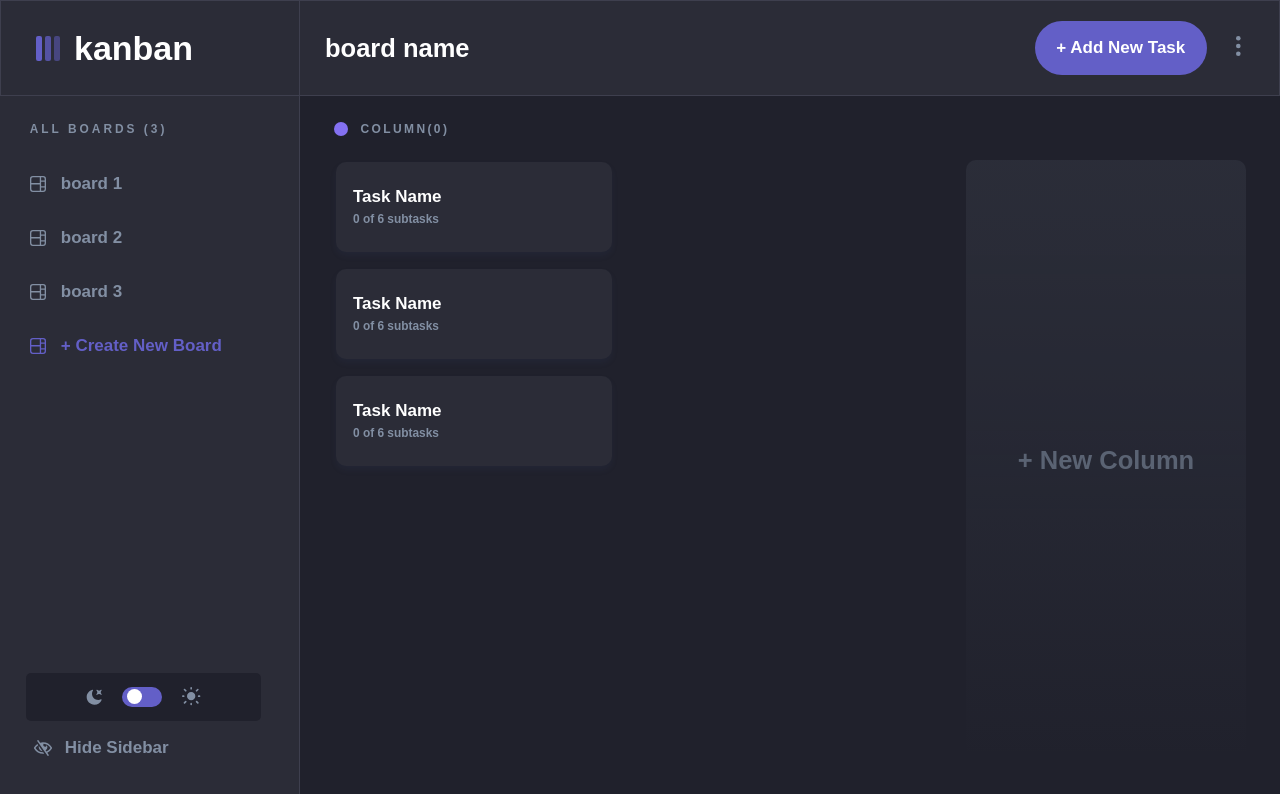
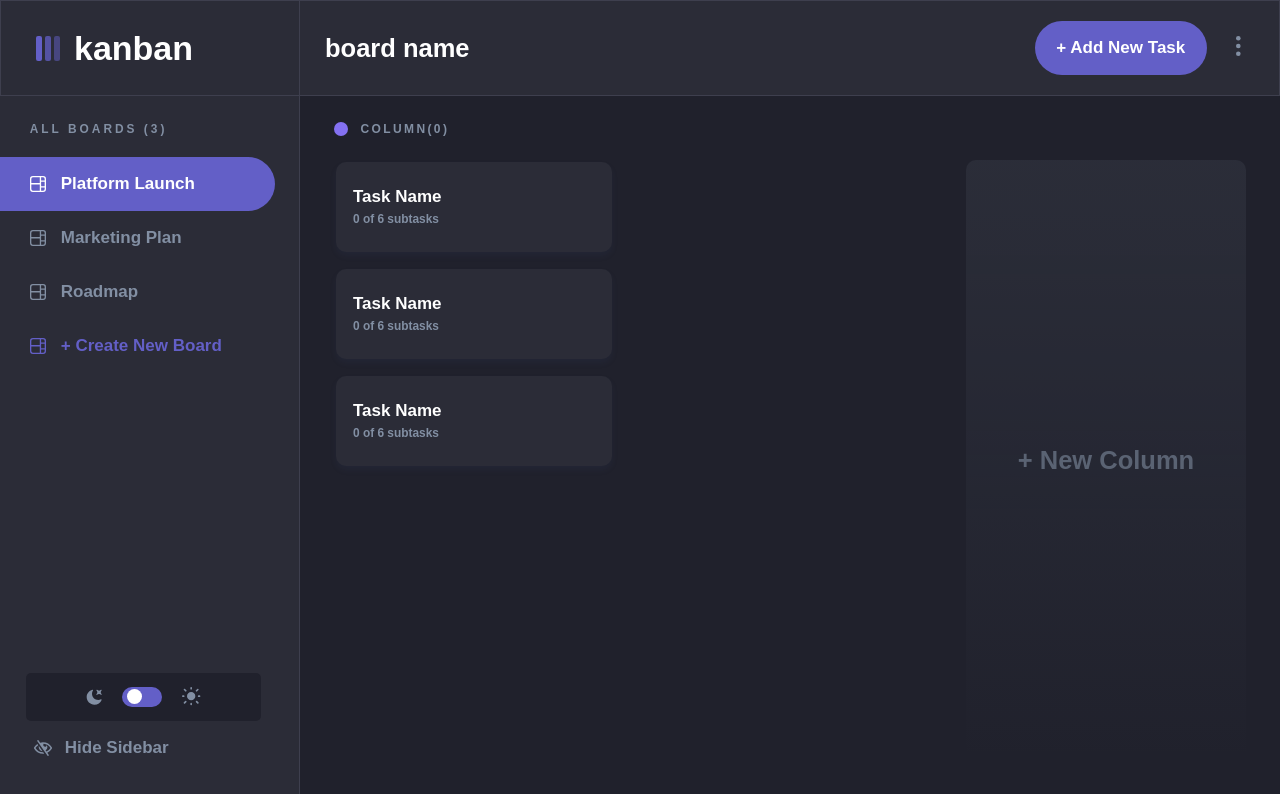
Before and after one commit to AndyGuit/kanban-task-management, a React (Vite) app: page / in a window 1280 px wide. Shown: the top 794 px of the page. Built offline with nearby package versions, Linux system fonts and the light colour scheme.

Commit message:
feat: add data types, rendering board buttons based on data, setting active board

```diff
--- a/src/layout/Sidebar/Sidebar.tsx
+++ b/src/layout/Sidebar/Sidebar.tsx
@@ -5,20 +5,25 @@ import {
   IconHideSidebar,
   IconShowSidebar,
 } from '../../components/Icons/Icons';
+import { IBoard } from '../../types/dataTypes';
 import ThemeToggler from '../../components/ThemeToggler/ThemeToggler';
 import Button from '../../components/UI/Button';
 import { RootState } from '../../store/index';
 import { uiActions } from '../../store/slices/ui-slice';
 import classes from './Sidebar.module.scss';
-
-const BOARD_NAMES = ['board 1', 'board 2', 'board 3'];
+import { dataActions } from '../../store/slices/data-slice';
 
 const Sidebar = () => {
   const dispatch = useDispatch();
   const hasSidebar = useSelector((state: RootState) => state.ui.hasSidebar);
+  const boards = useSelector((state: RootState) => state.data.boards);
 
   const toggleAside = () => {
     dispatch(uiActions.toggleSidebar());
+  };
+
+  const setActiveBoard = (boardId: string) => {
+    dispatch(dataActions.setActiveBoard(boardId));
   };
 
   const asideClasses = `sidebar ${classes['sidebar']} ${
@@ -29,15 +34,22 @@ const Sidebar = () => {
     <Fragment>
       <aside className={asideClasses}>
         <nav>
-          <h3>all boards ({BOARD_NAMES.length})</h3>
+          <h3>all boards ({boards.length})</h3>
           <ul className={classes['boards-list']}>
-            {BOARD_NAMES.map((board, i) => (
-              <li key={i}>
-                <Button btnStyle="select-board">
-                  <IconBoard /> {board}
-                </Button>
-              </li>
-            ))}
+            {boards.map((board: IBoard) => {
+              const buttonClass = board.isActive
+                ? 'active-board'
+                : 'select-board';
+              return (
+                <li key={board.id}>
+                  <Button
+                    onClick={setActiveBoard.bind(null, board.id)}
+                    btnStyle={buttonClass}>
+                    <IconBoard /> {board.name}
+                  </Button>
+                </li>
+              );
+            })}
             <Button btnStyle="create-board">
               <IconBoard />+ Create New Board
             </Button>
--- a/src/store/index.ts
+++ b/src/store/index.ts
@@ -1,9 +1,11 @@
 import { configureStore } from '@reduxjs/toolkit';
 import uiSlice from './slices/ui-slice';
+import dataSlice from './slices/data-slice';
 
 const store = configureStore({
   reducer: {
     ui: uiSlice.reducer,
+    data: dataSlice.reducer,
   },
 });
 
--- /dev/null
+++ b/src/store/slices/data-slice.ts
@@ -0,0 +1,29 @@
+import { createSlice } from '@reduxjs/toolkit';
+import { PayloadAction } from '@reduxjs/toolkit';
+import { initialData } from '../../data';
+import { IBoard } from '../../types/dataTypes';
+
+const dataSlice = createSlice({
+  name: 'data',
+  initialState: {
+    boards: initialData,
+  },
+  reducers: {
+    setActiveBoard: (
+      state: { boards: IBoard[] },
+      action: PayloadAction<string>
+    ) => {
+      state.boards = state.boards.map(board => {
+        if (board.id === action.payload) {
+          return { ...board, isActive: true };
+        } else {
+          return { ...board, isActive: false };
+        }
+      });
+    },
+  },
+});
+
+export const dataActions = dataSlice.actions;
+
+export default dataSlice;
--- /dev/null
+++ b/src/types/dataTypes.ts
@@ -0,0 +1,26 @@
+export interface ISubtask {
+  isCompleted: boolean;
+  title: string;
+}
+
+export interface ITask {
+  description: string;
+  id: string;
+  status: string;
+  statusId: string;
+  subtasks: ISubtask[];
+  title: string;
+}
+
+export interface IColumn {
+  id: string;
+  name: string;
+  tasks: ITask[];
+}
+
+export interface IBoard {
+  id: string;
+  name: string;
+  columns: IColumn[];
+  isActive: boolean;
+}
```
